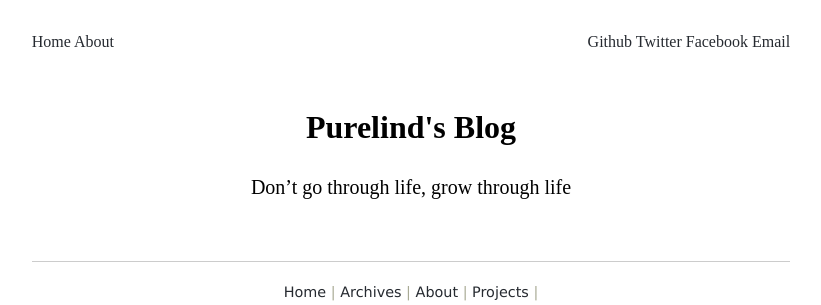
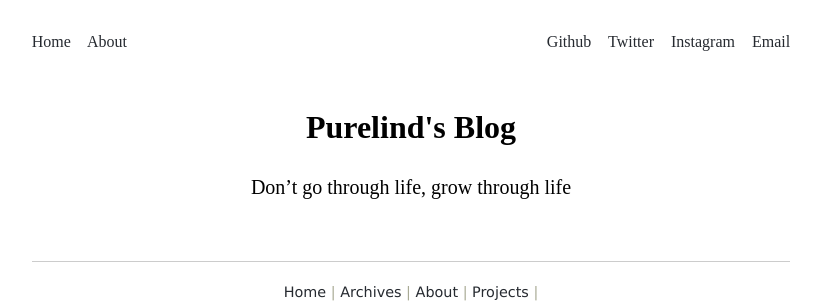
Before and after one commit to purelind/My_blog_purelind, a Flask app: page / in a window 1280 px wide. Shown: the top 305 px of the page, without its empty margins (229-1050 px from the left). Run offline with Flask 2, Linux system fonts and the light colour scheme; data that the repository does not hold is empty; some libraries are stand-ins or nearby versions.

Commit message:
adjust nav word spacing

```diff
--- a/app/static/CSS3_two/css/style.css
+++ b/app/static/CSS3_two/css/style.css
@@ -32,11 +32,13 @@ a:hover, a:active {
 .nav__left {
     float: left;
     padding-top: 25px;
+    word-spacing: 13px
 }
 
 .nav__right {
     float: right;
     padding-top: 25px;
+    word-spacing: 13px
 }
 
 .intro {
@@ -74,3 +76,19 @@ footer#site-footer {
   color: #A8AA94;
   /*margin: 0 0 0 0;*/
 }
+
+.link-email {
+ word-spacing: 10px;
+}
+
+.link-github {
+
+}
+
+.link-twitter {
+
+}
+
+.link-instagram {
+
+}
--- a/app/templates/base.html
+++ b/app/templates/base.html
@@ -6,7 +6,7 @@
 
     <title>{% block title %}Purelind's blog{% endblock %}</title>
     {% block metas %}
-    <meta name="description" content="分享所见,所闻,所读,所思,所想"/>
+    <meta name="description" content="Be youself."/>
     <meta name="keywords" content="website keywords, website keywords"/>
     <meta http-equiv="content-type" content="text/html; charset=UTF-8"/>
     {% endblock %}
@@ -47,10 +47,10 @@
             <a href="/about/">About</a>
         </div>
 
-        <div class="nav__right" id="nav">
+        <div class="nav__right" id="nav" style="">
             <a target="_blank" href="#" class="link-github">Github</a>
             <a target="_blank" href="#" class="link-twitter">Twitter</a>
-            <a target="_blank" href="#" class="link-facebook">Facebook</a>
+            <a target="_blank" href="#" class="link-instagram">Instagram</a>
             <a href="#" class="link-email">Email</a>
         </div>
     </nav>
```
